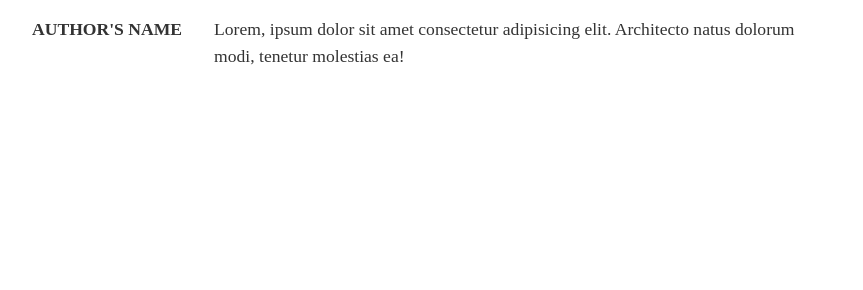
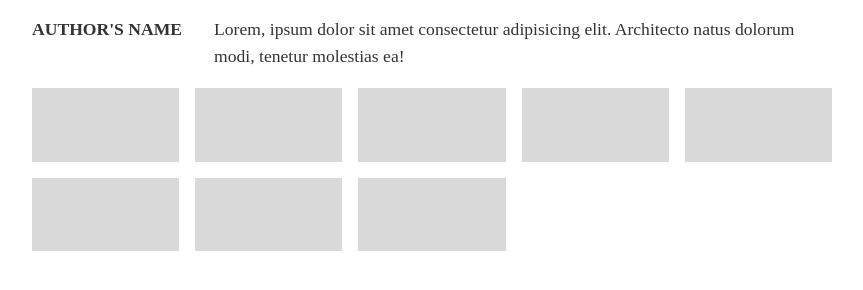
Before and after one commit to dsumet/myrepo, a plain HTML site: page index.html in a window 1280 px wide. Shown: the part 124-414 px from the top of the page, without its empty margins (208-1071 px from the left). Drawn offline with Linux system fonts and the light colour scheme.

Commit message:
Added a grid

```diff
--- a/index.css
+++ b/index.css
@@ -60,3 +60,21 @@ h1, h2, h3, p {
 .author h2, .quote p {
   font-size: 1.1rem;
 }
+
+.grid-container {
+  display: grid;
+  gap: 1rem;
+  margin-top: 1.2rem;
+  grid-template-columns: repeat(auto-fill, minmax(128px, 1fr));
+}
+
+.grid-item {
+  cursor: pointer;
+  background: hsl(0, 0%, 85%);
+  aspect-ratio: 2;
+  transition: background 0.2s ease;
+}
+
+.grid-item:hover {
+  background: hsl(0, 0%, 75%);
+}
--- a/index.html
+++ b/index.html
@@ -24,6 +24,16 @@
         </p>
       </div>
     </section>
+    <section class="grid-container">
+      <div class="grid-item"></div>
+      <div class="grid-item"></div>
+      <div class="grid-item"></div>
+      <div class="grid-item"></div>
+      <div class="grid-item"></div>
+      <div class="grid-item"></div>
+      <div class="grid-item"></div>
+      <div class="grid-item"></div>
+    </section>
   </main>
 </body>
 </html>
```
